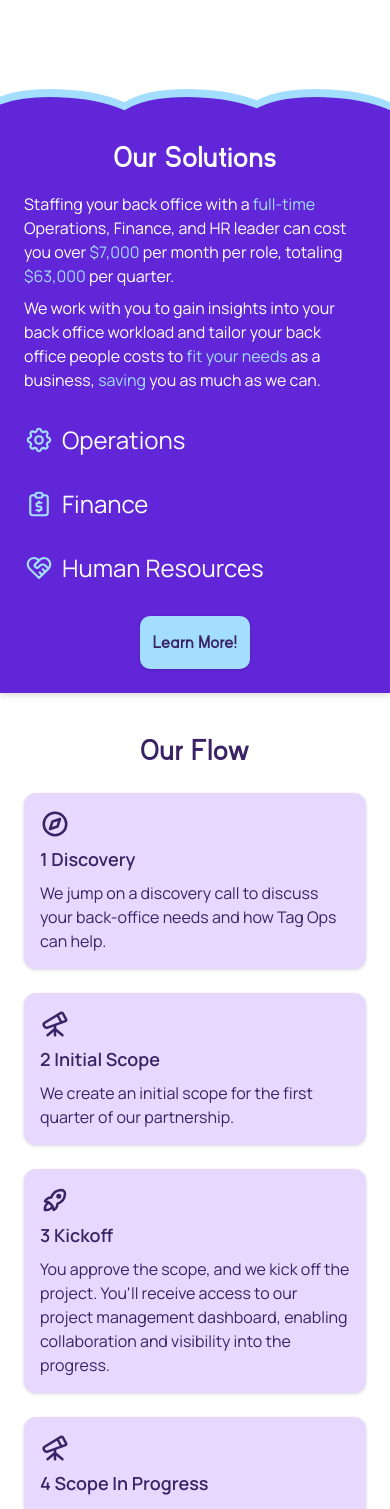
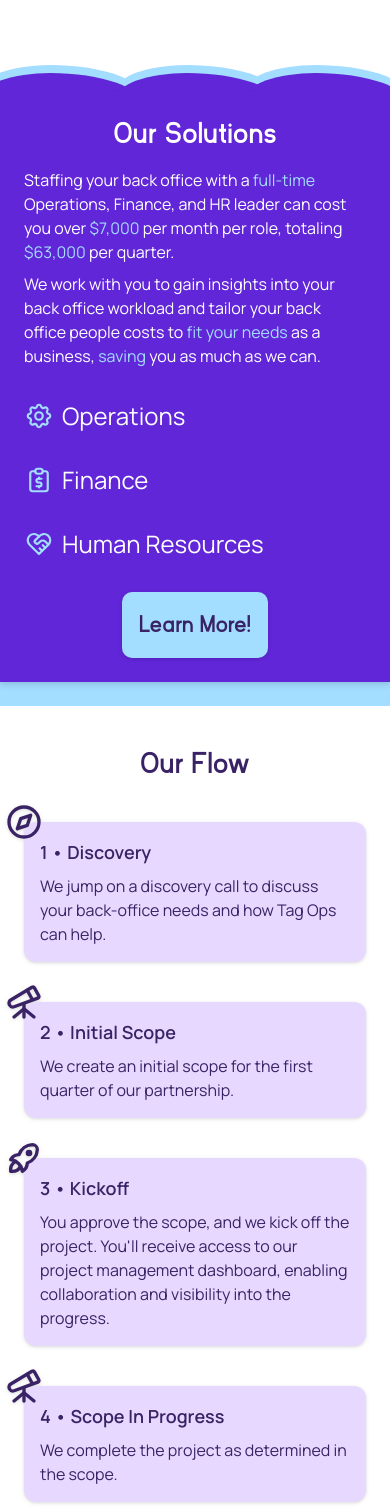
Before and after one commit to hicass/tag-ops-v3, a Next.js app: page / in a window 390 px wide. Shown: the part 436-1945 px from the top of the page. Built offline with nearby package versions, Linux system fonts and the light colour scheme; no server answers.

Commit message:
Add styling to home page for larger screen styling

```diff
--- a/src/app/about/page.tsx
+++ b/src/app/about/page.tsx
@@ -6,7 +6,7 @@ import Blob from '@/components/Blob/Blob';
 
 export default function AboutPage() {
   return (
-    <main className="flex flex-col items-center">
+    <main className="flex flex-col items-center overflow-hidden">
       <section className="w-full flex flex-col items-center my-8 p-6 md:w-2/3">
         <h1 className="secret">About Us</h1>
         <h1 className="text-center text-5xl text-primary">Hello!</h1>
@@ -199,7 +199,7 @@ export default function AboutPage() {
               various roles in different companies, from internee to CEO. I have
               been helping numerous small and medium-size businesses grow by
               serving as a remote Bookkeeper. I possess comprehensive expertise
-              in all aspects of Accounting and Bookkeeping.""
+              in all aspects of Accounting and Bookkeeping."
             </p>
           </div>
         </div>
--- a/src/app/page.tsx
+++ b/src/app/page.tsx
@@ -8,31 +8,64 @@ import { AdapterMoment } from '@mui/x-date-pickers/AdapterMoment';
 import Link from 'next/link';
 
 import Blob from '@/components/Blob/Blob';
+import { useEffect, useState } from 'react';
 
 export default function Home() {
   const { data: session } = useSession();
+  const [isMobileScreen, setIsMobileScreen] = useState(false);
+
+  useEffect(() => {
+    const handleResize = () => {
+      setIsMobileScreen(window.innerWidth < 768);
+    };
+
+    setIsMobileScreen(window.innerWidth < 768);
+
+    window.addEventListener('resize', handleResize);
+
+    return () => {
+      window.removeEventListener('resize', handleResize);
+    };
+  }, []);
 
   return (
     <LocalizationProvider dateAdapter={AdapterMoment}>
-      <main>
-        <section className="w-full flex flex-col items-center my-8 p-6">
+      <main className="flex flex-col items-center overflow-hidden">
+        <section className="w-full flex flex-col items-center mt-12 p-6 md:h-96 sm:my-28 lg:border-none lg:flex-row lg:gap-16 lg:w-3/4">
           <h1 className="secret">Tag Ops</h1>
-          <div className="flex flex-col gap-4">
-            <h1 className="text-center text-5xl text-primary">
-              Simplify, Optimize, Scale with Tag Operations!
+          <div className="flex flex-col gap-4 md:w-full">
+            <h1 className="text-center text-5xl sm:text-6xl text-primary">
+              Simplify, Optimize, Scale
             </h1>
-            <p className="text-center text-lg py-2">
+            <h1 className="text-center text-5xl sm:text-6xl  text-primary">
+              with Tag Operations!
+            </h1>
+            <p className="text-center text-lg py-2 md:text-2xl">
               Your tech forward, embedded, and flexible back office team!
             </p>
           </div>
+
+          {!isMobileScreen && (
+            <div className="w-1/3">
+              <Image
+                src="/logos/main-logo.svg"
+                alt="Tag Operations Finance Human Resources"
+                layout="responsive"
+                width={100}
+                height={100}
+              />
+            </div>
+          )}
         </section>
 
-        <section className="mt-28 relative">
-          <div className="flex flex-col items-center p-6 bg-primary drop-shadow-md z-10">
-            <h2 className="text-3xl text-background">Our Solutions</h2>
+        <section className="w-full mt-14 sm:mt-28 relative">
+          <div className="flex flex-col items-center p-6 bg-primary drop-shadow-md z-10 sm:py-24">
+            <h2 className="text-3xl text-background sm:text-5xl">
+              Our Solutions
+            </h2>
 
-            <div className="flex flex-col mt-4 gap-2">
-              <p className="text-background">
+            <div className="flex flex-col mt-4 gap-2 sm:mt-10 md:w-2/3">
+              <p className="text-background sm:text-xl">
                 Staffing your back office with a{' '}
                 <span className="text-accent">full-time</span> Operations,
                 Finance, and HR leader can cost you over{' '}
@@ -40,7 +73,7 @@ export default function Home() {
                 totaling <span className="text-accent">$63,000</span> per
                 quarter.
               </p>
-              <p className="text-background">
+              <p className="text-background sm:text-xl sm:mt-4">
                 We work with you to gain insights into your back office workload
                 and tailor your back office people costs to{' '}
                 <span className="text-accent">fit your needs</span> as a
@@ -49,7 +82,7 @@ export default function Home() {
               </p>
             </div>
 
-            <div className="flex flex-col w-full mt-4">
+            <div className="flex flex-col w-full mt-4  md:w-2/3">
               <Link
                 href="/operations"
                 className="flex flex-row items-center py-4 gap-2"
@@ -92,7 +125,10 @@ export default function Home() {
               </Link>
             </div>
 
-            <Link href="/services" className="contact-button mt-4 text-lg">
+            <Link
+              href="/contact"
+              className="contact-button mt-4 text-2xl md:mt-10"
+            >
               Learn More!
             </Link>
           </div>
@@ -105,82 +141,102 @@ export default function Home() {
             <Blob positionX={'middle'} positionY={'front'} />
             <Blob positionX={'right'} positionY={'front'} />
           </div>
+
+          <div className='bg-accent w-full h-6'>
+
+          </div>
         </section>
 
-        <section className="flex flex-col items-center mt-4 p-6">
-          <h2 className="text-3xl">Our Flow</h2>
+        <section className="flex flex-col items-center mt-4 p-6 sm:mt-16 md:w-2/3">
+          <h2 className="text-3xl sm:text-4xl">Our Flow</h2>
 
           <div className="w-full">
-            <div className="relative my-6 p-4 bg-secondarylight rounded-xl drop-shadow">
+            <div className="relative my-10 p-4 bg-secondarylight rounded-xl drop-shadow">
+              <div className="w-10 h-10 absolute top-0 left-0 -ml-5 -mt-5">
                 <Image
                   src="/icons/compass.svg"
                   alt="Compass"
-                className="absolute top-0 left-0 -ml-3 -mt-3"
-                width={30}
-                height={30}
+                  width={100}
+                  height={100}
+                  layout="responsive"
                 />
-              <h3 className="text-lg manrope-semibold">1 Discovery</h3>
-              <p className="mt-2">
+              </div>
+              <h3 className="text-lg sm:text-xl manrope-semibold">1 • Discovery</h3>
+              <p className="mt-2 sm:text-lg">
                 We jump on a discovery call to discuss your back-office needs
                 and how Tag Ops can help.
               </p>
             </div>
 
-            <div className="relative my-6 p-4 bg-secondarylight rounded-xl drop-shadow">
+            <div className="relative my-10 p-4 bg-secondarylight rounded-xl drop-shadow">
+              <div className="w-10 h-10 absolute top-0 left-0 -ml-5 -mt-5">
                 <Image
                   src="/icons/telescope.svg"
                   alt="Telescope"
-                className="absolute top-0 left-0 -ml-3 -mt-3"
-                width={30}
-                height={30}
+                  width={100}
+                  height={100}
+                  layout="responsive"
                 />
-              <h3 className="text-lg manrope-semibold">2 Initial Scope</h3>
-              <p className="mt-2">
+              </div>
+
+              <h3 className="text-lg sm:text-xl manrope-semibold">2 • Initial Scope</h3>
+              <p className="mt-2 sm:text-lg">
                 We create an initial scope for the first quarter of our
                 partnership.
               </p>
             </div>
 
-            <div className="relative my-6 p-4 bg-secondarylight rounded-xl drop-shadow">
+            <div className="relative my-10 p-4 bg-secondarylight rounded-xl drop-shadow">
+              <div className="w-10 h-10 absolute top-0 left-0 -ml-5 -mt-5">
                 <Image
                   src="/icons/rocket.svg"
                   alt="Rocket"
-                className="absolute top-0 left-0 -ml-3 -mt-3"
-                width={30}
-                height={30}
+                  width={100}
+                  height={100}
+                  layout="responsive"
                 />
-              <h3 className="text-lg manrope-semibold">3 Kickoff</h3>
-              <p className="mt-2">
+              </div>
+
+              <h3 className="text-lg sm:text-xl manrope-semibold">3 • Kickoff</h3>
+              <p className="mt-2 sm:text-lg">
                 You approve the scope, and we kick off the project. You'll
                 receive access to our project management dashboard, enabling
                 collaboration and visibility into the progress.
               </p>
             </div>
 
-            <div className="relative my-6 p-4 bg-secondarylight rounded-xl drop-shadow">
+            <div className="relative my-10 p-4 bg-secondarylight rounded-xl drop-shadow">
+              <div className="w-10 h-10 absolute top-0 left-0 -ml-5 -mt-5">
                 <Image
                   src="/icons/telescope.svg"
                   alt="Telescope"
-                className="absolute top-0 left-0 -ml-3 -mt-3"
-                width={30}
-                height={30}
+                  width={100}
+                  height={100}
+                  layout="responsive"
                 />
-              <h3 className="text-lg manrope-semibold">4 Scope In Progress</h3>
-              <p className="mt-2">
+              </div>
+
+              <h3 className="text-lg sm:text-xl manrope-semibold">
+                4 • Scope In Progress
+              </h3>
+              <p className="mt-2 sm:text-lg">
                 We complete the project as determined in the scope.
               </p>
             </div>
 
-            <div className="relative my-6 p-4 bg-secondarylight rounded-xl drop-shadow">
+            <div className="relative my-10 p-4 bg-secondarylight rounded-xl drop-shadow">
+              <div className="w-10 h-10 absolute top-0 left-0 -ml-5 -mt-5">
                 <Image
                   src="/icons/calendar.svg"
                   alt="Calendar"
-                className="absolute top-0 left-0 -ml-3 -mt-3"
-                width={30}
-                height={30}
+                  width={100}
+                  height={100}
+                  layout="responsive"
                 />
-              <h3 className="text-lg manrope-semibold">5 Quarterly Review</h3>
-              <p className="mt-2">
+              </div>
+
+              <h3 className="text-lg sm:text-xl manrope-semibold">5 • Quarterly Review</h3>
+              <p className="mt-2 sm:text-lg">
                 At the end of the quarter, you will receive a report on time and
                 cost regarding the tasks in each division (Ops, Finance, Human
                 Resources), enabling data-driven decisions around your workforce
@@ -188,70 +244,82 @@ export default function Home() {
               </p>
             </div>
 
-            <div className="relative my-6 p-4 bg-secondarylight rounded-xl drop-shadow">
+            <div className="relative my-10 p-4 bg-secondarylight rounded-xl drop-shadow">
+              <div className="w-10 h-10 absolute top-0 left-0 -ml-5 -mt-5">
                 <Image
                   src="/icons/bulb.svg"
                   alt="Light Bulb"
-                className="absolute top-0 left-0 -ml-3 -mt-3"
-                width={30}
-                height={30}
+                  width={100}
+                  height={100}
+                  layout="responsive"
                 />
-              <h3 className="text-lg manrope-semibold">6 Decision</h3>
-              <p className="mt-2">
+              </div>
+
+              <h3 className="text-lg sm:text-xl manrope-semibold">6 • Decision</h3>
+              <p className="mt-2 sm:text-lg">
                 You determine whether you need ongoing support from us.
               </p>
             </div>
 
-            <div className="relative my-6 p-4 bg-secondarylight rounded-xl drop-shadow">
+            <div className="relative my-10 p-4 bg-secondarylight rounded-xl drop-shadow">
+              <div className="w-10 h-10 absolute top-0 left-0 -ml-5 -mt-5">
                 <Image
                   src="/icons/telescope.svg"
                   alt="Telescope"
-                className="absolute top-0 left-0 -ml-3 -mt-3"
-                width={30}
-                height={30}
+                  width={100}
+                  height={100}
+                  layout="responsive"
                 />
+              </div>
+
               <h3 className="text-lg manrope-semibold">
-                <span className="text-inherit manrope-semibold">If Yes:</span>{' '}
+                <span className="text-inherit sm:text-xl manrope-semibold">If Yes:</span>{' '}
                 New Scope
               </h3>
-              <p className="mt-2">
+              <p className="mt-2 sm:text-lg">
                 We create a new scope for the upcoming quarter.
               </p>
             </div>
 
-            <div className="relative my-6 p-4 bg-secondarylight rounded-xl drop-shadow">
+            <div className="relative my-10 p-4 bg-secondarylight rounded-xl drop-shadow">
+              <div className="w-10 h-10 absolute top-0 left-0 -ml-5 -mt-5">
                 <Image
                   src="/icons/user.svg"
                   alt="Person"
-                className="absolute top-0 left-0 -ml-3 -mt-3"
-                width={30}
-                height={30}
+                  width={100}
+                  height={100}
+                  layout="responsive"
                 />
+              </div>
+
               <h3 className="text-lg manrope-semibold">
-                <span className="text-inherit manrope-semibold">If No:</span>{' '}
+                <span className="text-inherit sm:text-xl manrope-semibold">If No:</span>{' '}
                 Transition
               </h3>
-              <p className="mt-2">
+              <p className="mt-2 sm:text-lg">
                 We help you recruit, fill the role, train as needed, and close
                 out the project.
               </p>
             </div>
           </div>
 
-          <h3 className="text-center mt-4 text-xl manrope-semibold">
+          <h3 className="text-center mt-4 text-3xl sm:text-4xl lg:mt-10 manrope-semibold">
             Analytics Empowerment
           </h3>
 
-          <div className="flex flex-col mt-4 gap-4">
+          <div className="flex flex-col items-center mt-4 md:mt-6 lg:mt-6 gap-4">
+            <div className="w-full sm:w-2/3 md:w-2/3 lg:w-1/2 mt-6">
               <Image
                 src="/images/dashboard.png"
                 alt="Teamwork Dashboard"
                 layout="responsive"
-              width={100}
-              height={100}
+                objectFit="cover"
+                width={1010}
+                height={638}
               />
+            </div>
 
-            <p>
+            <p className="mt-4 sm:text-lg">
               Our project management software empowers your business with
               analytics, not only on tasks and project budgets but also a
               breakdown of how much time is spent on any specific task within
@@ -260,19 +328,19 @@ export default function Home() {
           </div>
         </section>
 
-        <section className="flex flex-col items-center p-6">
-          <h2 className="text-3xl">See what our clients are saying...</h2>
+        <section className="flex flex-col items-center p-6 sm:mt-16 md:w-2/3">
+          <h2 className="text-3xl sm:text-4xl">See what our clients are saying...</h2>
 
           <div>
-            <div className="bg-accentlight rounded-xl my-6 p-4 drop-shadow">
+            <div className="bg-accentlight rounded-xl my-10 p-4 drop-shadow">
               <div>
-                <p className="text-lg manrope-bold">Riece Keck</p>
-                <p className="manrope-semibold">
+                <p className="text-lg sm:text-xl manrope-bold">Riece Keck</p>
+                <p className="sm:text-lg manrope-semibold">
                   Founder & CEO, Vault Recruiting
                 </p>
               </div>
 
-              <p className="pt-2">
+              <p className="pt-2 sm:text-lg">
                 "Courtney, in short, has transformed the back-end operations of
                 our business. She started with bare bones and made an immediate,
                 dramatic impact. She documented processes that improved
@@ -283,13 +351,13 @@ export default function Home() {
               </p>
             </div>
 
-            <div className="bg-accentlight rounded-xl my-6 p-4 drop-shadow">
+            <div className="bg-accentlight rounded-xl my-10 p-4 drop-shadow">
               <div>
-                <p className="text-lg manrope-bold">Jolie Curran</p>
-                <p className="manrope-semibold">Head of Operations, Ejento</p>
+                <p className="text-lg sm:text-xl manrope-bold">Jolie Curran</p>
+                <p className="sm:text-lg manrope-semibold">Head of Operations, Ejento</p>
               </div>
 
-              <p className="pt-2">
+              <p className="pt-2 sm:text-lg">
                 "It is rare to find a talent like Courtney. She is intelligent,
                 proactive, and professional. She tackles projects through
                 thoughtful planning and then executes projects flawlessly. If
@@ -298,13 +366,13 @@ export default function Home() {
               </p>
             </div>
 
-            <div className="bg-accentlight rounded-xl my-6 p-4  drop-shadow">
+            <div className="bg-accentlight rounded-xl my-10 p-4  drop-shadow">
               <div>
-                <p className="text-lg manrope-bold">David Milner</p>
-                <p className="manrope-semibold">Head of IT, Celsius Network</p>
+                <p className="text-lg sm:text-xl manrope-bold">David Milner</p>
+                <p className="sm:text-lg manrope-semibold">Head of IT, Celsius Network</p>
               </div>
 
-              <p className="pt-2">
+              <p className="pt-2 sm:text-lg">
                 "Working with Courtney was an absolute pleasure. She helped the
                 IT team greatly in our interactions and took responsibility even
                 for items that were not in her field of responsibility and
@@ -316,7 +384,7 @@ export default function Home() {
             </div>
           </div>
 
-          <Link href="/contact" className="button mt-4 text-2xl">
+          <Link href="/contact" className="contact-button my-4 text-2xl md:text-3xl">
             Lets Talk!
           </Link>
         </section>
```
Lines whose indentation alone changed are shown as unchanged.
